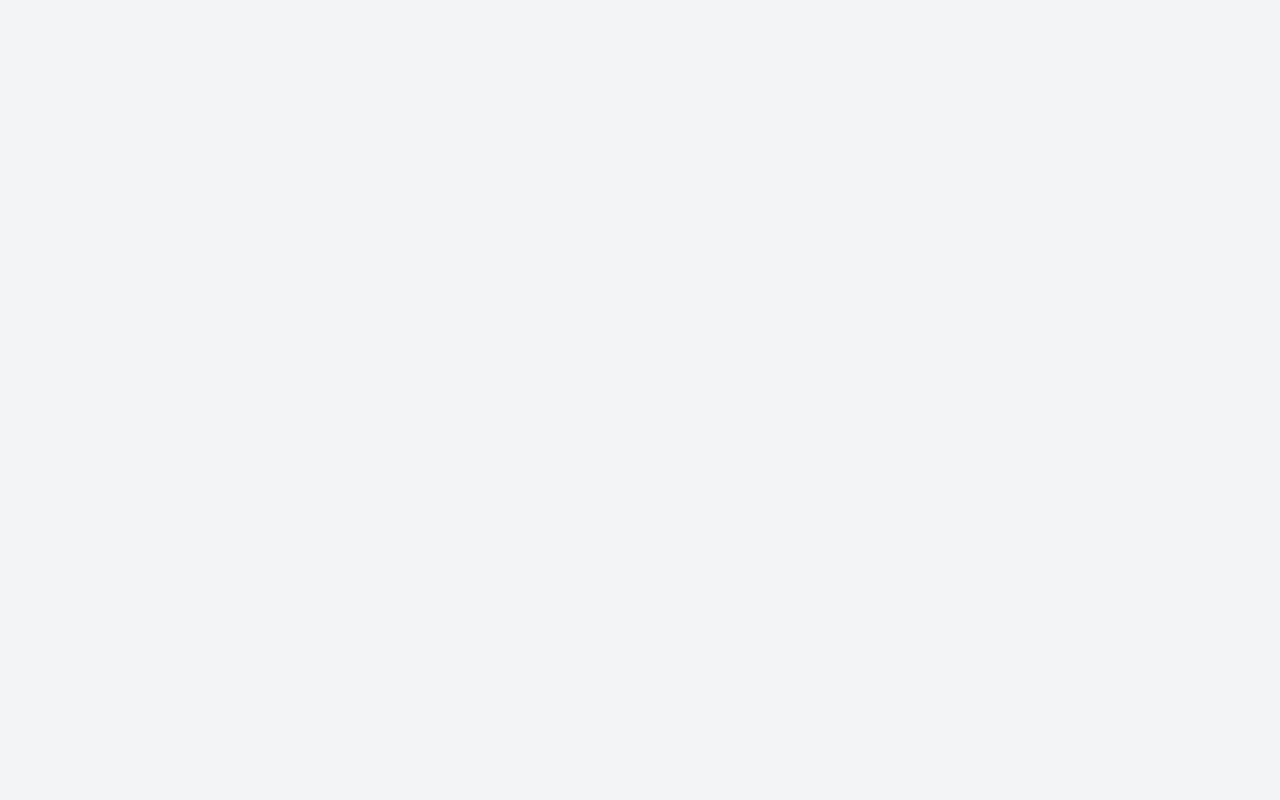
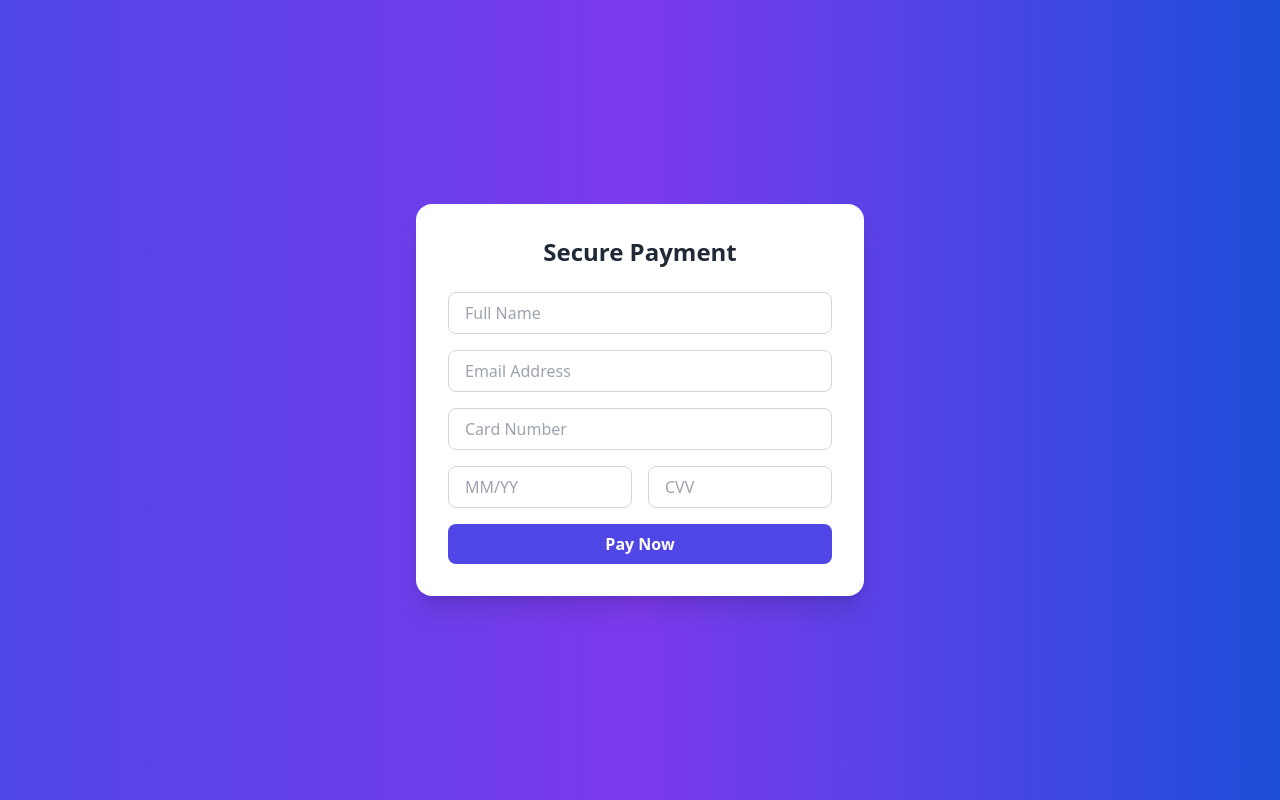
Before and after one commit to viswajith-7885/ecoMart-client, a React (Vite) app: page /pay in a window 1280 px wide. Before the commit this address had no page. Built offline with nearby package versions, Linux system fonts and the light colour scheme.

Commit message:
chatupdate

```diff
--- a/src/App.jsx
+++ b/src/App.jsx
@@ -12,6 +12,7 @@ import ProductView from "./pages/ProductView";
 import ChatUI from "./pages/Chatpage";
 import Cart from "./pages/Cart";
 import { CartProvider } from "./context/CartProvider";
+import Payment from "./pages/payment";
 
 function App() {
   const [user, setUser] = useState(null);
@@ -38,6 +39,7 @@ function App() {
               <Route path="/productview/:id" element={<ProductView />} />
               <Route path="/chat" element={<ChatUI />} />
               <Route path="/cart" element={<Cart />} />
+              <Route path="/pay" element={<Payment />} />
             </Routes>
           </div>
         </Router>
--- a/src/components/ProductCard.jsx
+++ b/src/components/ProductCard.jsx
@@ -33,7 +33,7 @@ export default function ProductCard({ product }) {
           </span>
 
           <div className="flex gap-2">
-            <button className="px-4 py-2 rounded-lg bg-violet-600 text-white font-medium hover:bg-violet-700 hover:shadow-lg transition" onClick={()=>nav('/chat')}>
+            <button className="px-4 py-2 rounded-lg bg-violet-600 text-white font-medium hover:bg-violet-700 hover:shadow-lg transition" onClick={()=>nav('/pay')}>
               Buy
             </button>
             <button
--- a/src/pages/Chatpage.jsx
+++ b/src/pages/Chatpage.jsx
@@ -1,38 +1,93 @@
 import { useState } from "react";
 
-export default function ChatUI() {
+export default function ChatLayout() {
+  const [chats] = useState([
+    { id: 1, name: "Alice", avatar: "https://i.pravatar.cc/40?img=1" },
+    { id: 2, name: "Bob", avatar: "https://i.pravatar.cc/40?img=2" },
+    { id: 3, name: "Charlie", avatar: "https://i.pravatar.cc/40?img=3" },
+  ]);
+  const [activeChat, setActiveChat] = useState(1);
+
   const [messages, setMessages] = useState([
-    { id: 1, text: "Hi there! 👋", sender: "bot" },
-    { id: 2, text: "Hello!", sender: "user" },
+    { id: 1, text: "Hi there! 👋", sender: "bot", chatId: 1 },
+    { id: 2, text: "Hello!", sender: "user", chatId: 1 },
   ]);
   const [input, setInput] = useState("");
 
   const sendMessage = (e) => {
     e.preventDefault();
     if (!input.trim()) return;
-    const newMsg = { id: Date.now(), text: input.trim(), sender: "user" };
+    const newMsg = {
+      id: Date.now(),
+      text: input.trim(),
+      sender: "user",
+      chatId: activeChat,
+    };
     setMessages((prev) => [...prev, newMsg]);
     setInput("");
 
-    // Simulated bot reply
     setTimeout(() => {
       setMessages((prev) => [
         ...prev,
-        { id: Date.now() + 1, text: "Got it! 👍", sender: "bot" },
+        {
+          id: Date.now() + 1,
+          text: "Got it! 👍",
+          sender: "bot",
+          chatId: activeChat,
+        },
       ]);
     }, 800);
   };
 
+  const currentMessages = messages.filter((m) => m.chatId === activeChat);
+
   return (
-    <div className="flex flex-col h-screen bg-gray-100 w-full">
-      {/* Header */}
-      <header className="bg-indigo-600 text-white p-4 shadow-md flex items-center justify-between">
-        <h1 className="text-lg font-semibold">Chat Room</h1>
+    <div className="w-full flex h-screen bg-gray-50">
+      {/* Sidebar */}
+      <aside className="w-72 bg-gradient-to-b from-indigo-700 to-purple-700 text-white flex flex-col">
+        <header className="p-5 text-2xl font-bold tracking-wide border-b border-indigo-500/50">
+          Chats
+        </header>
+        <div className="flex-1 overflow-y-auto">
+          {chats.map((chat) => (
+            <button
+              key={chat.id}
+              onClick={() => setActiveChat(chat.id)}
+              className={`flex items-center w-full px-5 py-4 gap-4 hover:bg-indigo-600 transition
+                ${
+                  activeChat === chat.id
+                    ? "bg-indigo-600/70 shadow-inner"
+                    : "bg-transparent"
+                }`}
+            >
+              <img
+                src={chat.avatar}
+                alt={chat.name}
+                className="w-10 h-10 rounded-full border-2 border-white/30"
+              />
+              <span className="text-lg font-medium">{chat.name}</span>
+            </button>
+          ))}
+        </div>
+      </aside>
+
+      {/* Chat Window */}
+      <div className="flex flex-col flex-1">
+        {/* Chat Header */}
+        <header className="sticky top-0 bg-white border-b shadow-sm p-4 flex items-center gap-3">
+          <img
+            src={chats.find((c) => c.id === activeChat)?.avatar}
+            alt=""
+            className="w-10 h-10 rounded-full border border-gray-300"
+          />
+          <h1 className="text-xl font-semibold text-gray-800">
+            {chats.find((c) => c.id === activeChat)?.name}
+          </h1>
         </header>
 
-      {/* Messages area */}
-      <main className="flex-1 overflow-y-auto p-4 space-y-4">
-        {messages.map((msg) => (
+        {/* Messages */}
+        <main className="flex-1 overflow-y-auto p-6 space-y-4 bg-gray-100">
+          {currentMessages.map((msg) => (
             <div
               key={msg.id}
               className={`flex ${
@@ -40,11 +95,11 @@ export default function ChatUI() {
               }`}
             >
               <div
-              className={`max-w-xs rounded-2xl px-4 py-2 text-sm shadow
+                className={`max-w-sm px-4 py-3 rounded-2xl shadow-sm text-sm leading-relaxed
                   ${
                     msg.sender === "user"
                       ? "bg-indigo-600 text-white rounded-br-none"
-                    : "bg-white text-gray-800 rounded-bl-none"
+                      : "bg-white text-gray-800 border border-gray-200 rounded-bl-none"
                   }`}
               >
                 {msg.text}
@@ -53,25 +108,28 @@ export default function ChatUI() {
           ))}
         </main>
 
-      {/* Input box */}
+        {/* Input Box */}
         <form
           onSubmit={sendMessage}
-        className="p-4 bg-white border-t flex items-center space-x-2"
+          className="p-4 bg-white border-t flex items-center gap-3"
         >
           <input
             type="text"
-          className="flex-1 border border-gray-300 rounded-full px-4 py-2 focus:outline-none focus:ring-2 focus:ring-indigo-500"
+            className="flex-1 border border-gray-300 rounded-full px-4 py-2
+                       focus:outline-none focus:ring-2 focus:ring-indigo-500"
             placeholder="Type a message..."
             value={input}
             onChange={(e) => setInput(e.target.value)}
           />
           <button
             type="submit"
-          className="bg-indigo-600 text-white px-5 py-2 rounded-full hover:bg-indigo-700 transition"
+            className="bg-indigo-600 hover:bg-indigo-700 text-white px-6 py-2
+                       rounded-full font-medium shadow transition"
           >
             Send
           </button>
         </form>
       </div>
+    </div>
   );
 }
--- /dev/null
+++ b/src/pages/Payment.jsx
@@ -0,0 +1,92 @@
+import { useState } from "react";
+
+export default function Payment() {
+  const [formData, setFormData] = useState({
+    name: "",
+    email: "",
+    cardNumber: "",
+    expiry: "",
+    cvv: "",
+  });
+
+  const handleChange = (e) => {
+    const { name, value } = e.target;
+    setFormData((prev) => ({ ...prev, [name]: value }));
+  };
+
+  const handleSubmit = (e) => {
+    e.preventDefault();
+    // ✅ Integrate your payment gateway logic here (Stripe, Razorpay, etc.)
+    console.log("Payment data:", formData);
+    alert("Payment successful! (Demo)");
+  };
+
+  return (
+    <div className="w- w-full min-h-screen flex items-center justify-center bg-gradient-to-r from-indigo-600 via-violet-600 to-blue-700 p-6">
+      <div className="w-full max-w-md bg-white rounded-2xl shadow-xl p-8">
+        <h1 className="text-2xl font-bold text-center text-gray-800 mb-6">
+          Secure Payment
+        </h1>
+
+        <form onSubmit={handleSubmit} className="space-y-4">
+          <input
+            type="text"
+            name="name"
+            value={formData.name}
+            onChange={handleChange}
+            placeholder="Full Name"
+            required
+            className="w-full px-4 py-2 border border-gray-300 rounded-lg focus:outline-none focus:ring-2 focus:ring-indigo-500"
+          />
+          <input
+            type="email"
+            name="email"
+            value={formData.email}
+            onChange={handleChange}
+            placeholder="Email Address"
+            required
+            className="w-full px-4 py-2 border border-gray-300 rounded-lg focus:outline-none focus:ring-2 focus:ring-indigo-500"
+          />
+          <input
+            type="text"
+            name="cardNumber"
+            value={formData.cardNumber}
+            onChange={handleChange}
+            placeholder="Card Number"
+            maxLength="16"
+            required
+            className="w-full px-4 py-2 border border-gray-300 rounded-lg focus:outline-none focus:ring-2 focus:ring-indigo-500"
+          />
+          <div className="flex space-x-4">
+            <input
+              type="text"
+              name="expiry"
+              value={formData.expiry}
+              onChange={handleChange}
+              placeholder="MM/YY"
+              required
+              className="w-1/2 px-4 py-2 border border-gray-300 rounded-lg focus:outline-none focus:ring-2 focus:ring-indigo-500"
+            />
+            <input
+              type="password"
+              name="cvv"
+              value={formData.cvv}
+              onChange={handleChange}
+              placeholder="CVV"
+              maxLength="4"
+              required
+              className="w-1/2 px-4 py-2 border border-gray-300 rounded-lg focus:outline-none focus:ring-2 focus:ring-indigo-500"
+            />
+          </div>
+
+          <button
+            type="submit"
+            className="w-full bg-indigo-600 text-white py-2 px-4 rounded-lg font-semibold hover:bg-indigo-700 transition duration-200"
+          >
+            Pay Now
+          </button>
+        </form>
+      </div>
+    </div>
+  );
+}
--- a/src/pages/ProductView.jsx
+++ b/src/pages/ProductView.jsx
@@ -82,7 +82,7 @@ export default function ProductView() {
             >
               Add to Cart
             </button>
-            <button className="flex-1 border-2 border-indigo-600 text-indigo-600 py-3 rounded-xl font-semibold hover:bg-indigo-50 transition-colors duration-200">
+            <button onClick={()=>nav('/pay')} className="flex-1 border-2 border-indigo-600 text-indigo-600 py-3 rounded-xl font-semibold hover:bg-indigo-50 transition-colors duration-200">
               Buy Now
             </button>
           </div>
```
Also changed, not shown: src/components/Navbar.jsx (+68 -42 lines). Lines whose indentation alone changed are shown as unchanged.
